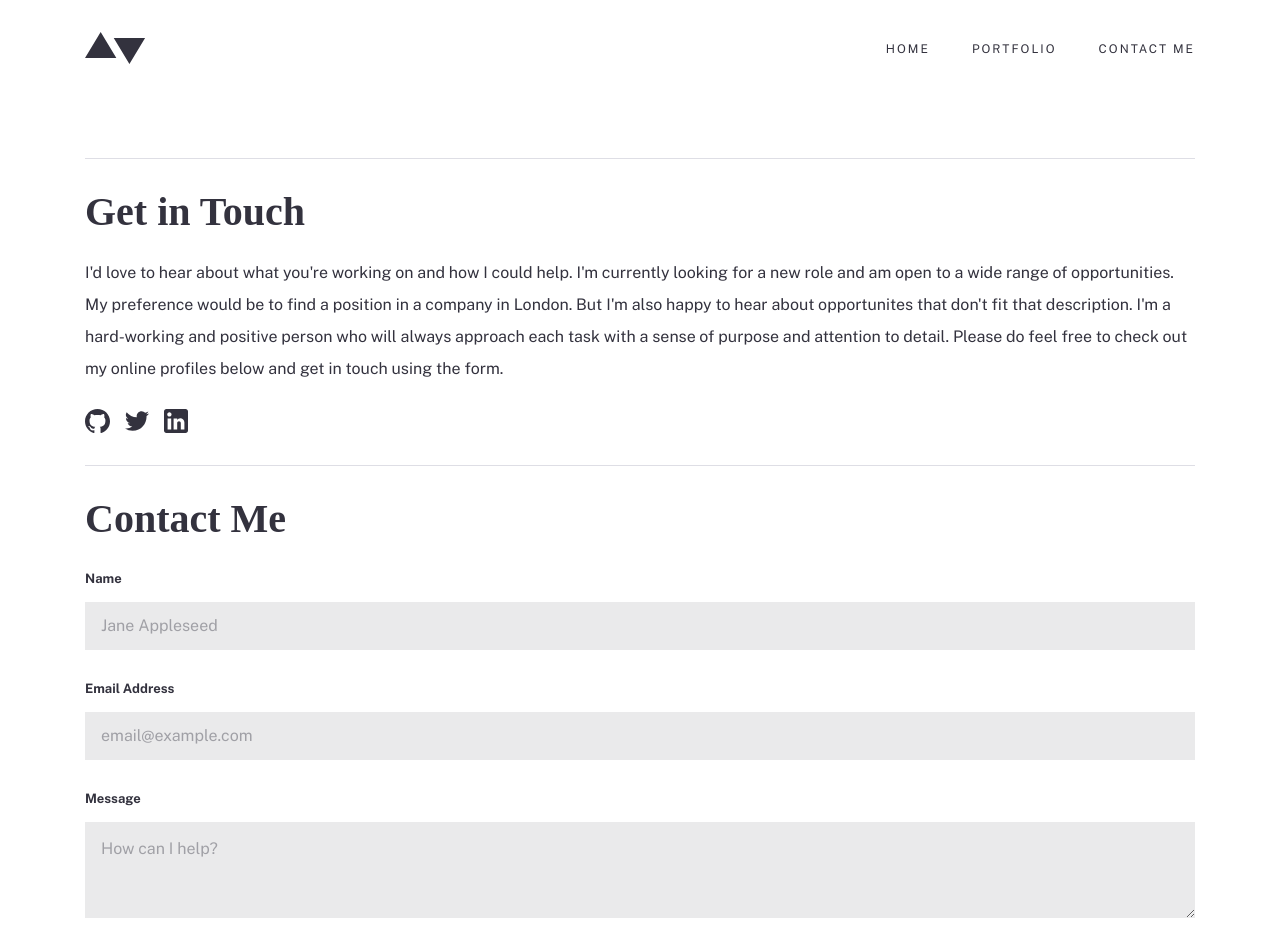
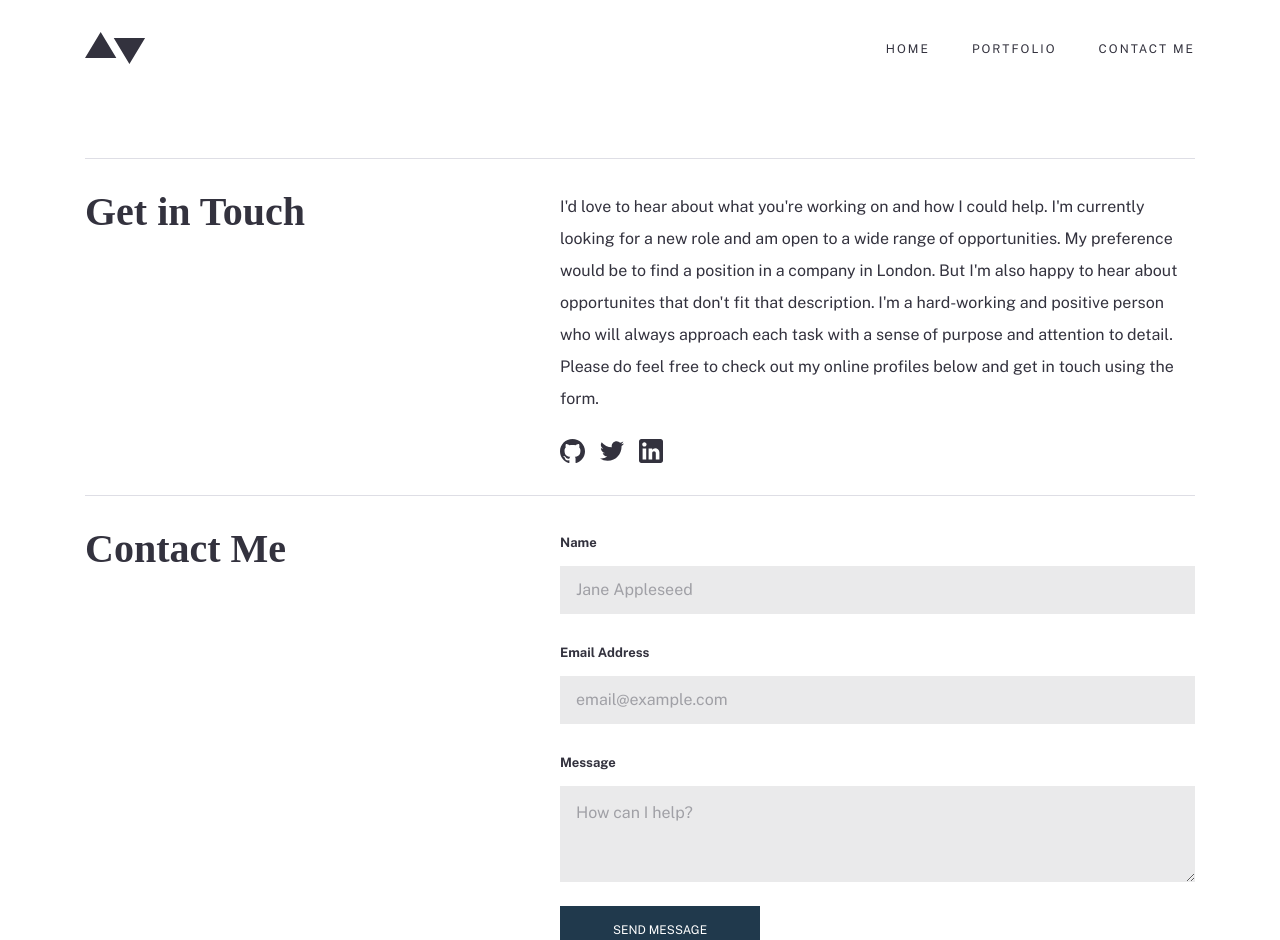
Before and after one commit to ThabisoMagwaza/minimalist-portfolio, a Next.js app: page /contact in a window 1280 px wide. Shown: the top 940 px of the page. Built offline with nearby package versions, Linux system fonts and the light colour scheme; a web font is replaced by a local one.

Commit message:
feat: desktop contact section

```diff
--- a/src/app/contact/page.tsx
+++ b/src/app/contact/page.tsx
@@ -35,17 +35,18 @@ export default function Page() {
         <GetInTouchSection>
           <Heading2>Get in Touch</Heading2>
 
-          <p>
+          <div>
+            <Paragraph>
               I&apos;d love to hear about what you&apos;re working on and how I
-            could help. I&apos;m currently looking for a new role and am open to
-            a wide range of opportunities. My preference would be to find a
+              could help. I&apos;m currently looking for a new role and am open
+              to a wide range of opportunities. My preference would be to find a
               position in a company in London. But I&apos;m also happy to hear
-            about opportunites that don&apos;t fit that description. I&apos;m a
-            hard-working and positive person who will always approach each task
-            with a sense of purpose and attention to detail. Please do feel free
-            to check out my online profiles below and get in touch using the
-            form.
-          </p>
+              about opportunites that don&apos;t fit that description. I&apos;m
+              a hard-working and positive person who will always approach each
+              task with a sense of purpose and attention to detail. Please do
+              feel free to check out my online profiles below and get in touch
+              using the form.
+            </Paragraph>
 
             <SocialLinks>
               <ListItem>
@@ -64,6 +65,7 @@ export default function Page() {
                 </SocialLink>
               </ListItem>
             </SocialLinks>
+          </div>
         </GetInTouchSection>
 
         <ContactSection>
@@ -114,6 +116,14 @@ export default function Page() {
   );
 }
 
+const Paragraph = styled.p`
+  margin-bottom: 24px;
+
+  @media ${QUERIES.laptopAndUp} {
+    max-width: 635px;
+  }
+`;
+
 const Wrapper = styled(MaxWidthWrapper)`
   @media ${QUERIES.tabletAndUp} {
     margin-top: 94px;
@@ -124,6 +134,11 @@ const ContactForm = styled.form`
   display: flex;
   flex-direction: column;
   gap: 24px;
+
+  @media ${QUERIES.laptopAndUp} {
+    max-width: 635px;
+    flex: 1;
+  }
 `;
 
 const Input = styled.input`
@@ -171,6 +186,12 @@ const ContactSection = styled.section`
   @media ${QUERIES.tabletAndUp} {
     padding-bottom: 96px;
   }
+
+  @media ${QUERIES.laptopAndUp} {
+    flex-direction: row;
+    justify-content: space-between;
+    padding-bottom: 106px;
+  }
 `;
 
 const GetInTouchSection = styled.section`
@@ -186,6 +207,11 @@ const GetInTouchSection = styled.section`
 
   @media ${QUERIES.tabletAndUp} {
     padding-top: 32px;
+  }
+
+  @media ${QUERIES.laptopAndUp} {
+    flex-direction: row;
+    justify-content: space-between;
   }
 `;
 
```
Lines whose indentation alone changed are shown as unchanged.
